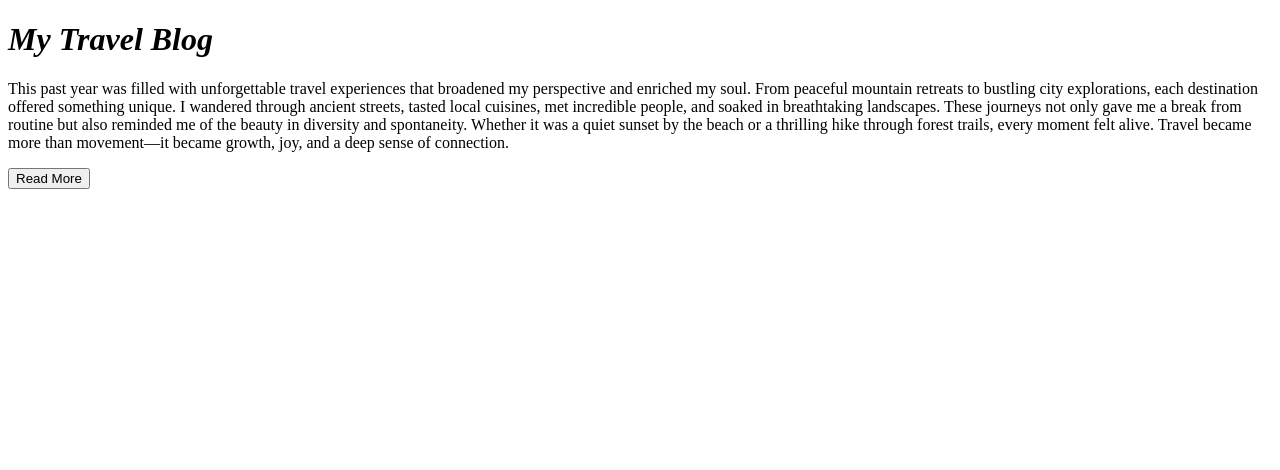
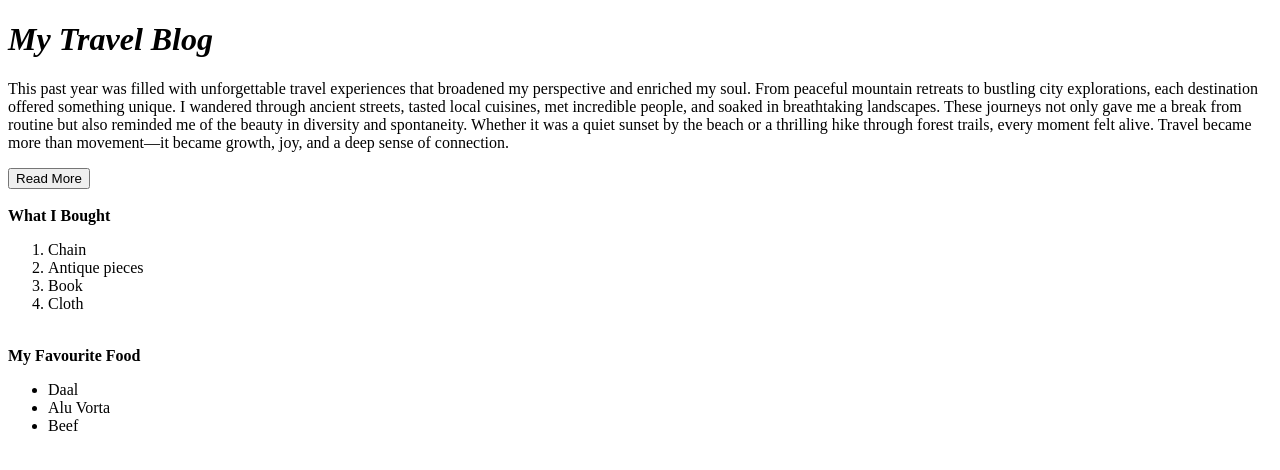
Before and after one commit to dmmalek/my-travel-blog, a plain HTML site: page index.html in a window 1280 px wide. Drawn offline with Linux system fonts and the light colour scheme.

Commit message:
used br,span,strong,ul,ol,li tags

```diff
--- a/index.html
+++ b/index.html
@@ -23,5 +23,20 @@
       </p>
       <button>Read More</button>
     </div>
+    <br />
+    <span><strong>What I Bought</strong></span>
+    <ol>
+      <li>Chain</li>
+      <li>Antique pieces</li>
+      <li>Book</li>
+      <li>Cloth</li>
+    </ol>
+    <br />
+    <span><strong>My Favourite Food</strong></span>
+    <ul>
+      <li>Daal</li>
+      <li>Alu Vorta</li>
+      <li>Beef</li>
+    </ul>
   </body>
 </html>
```
